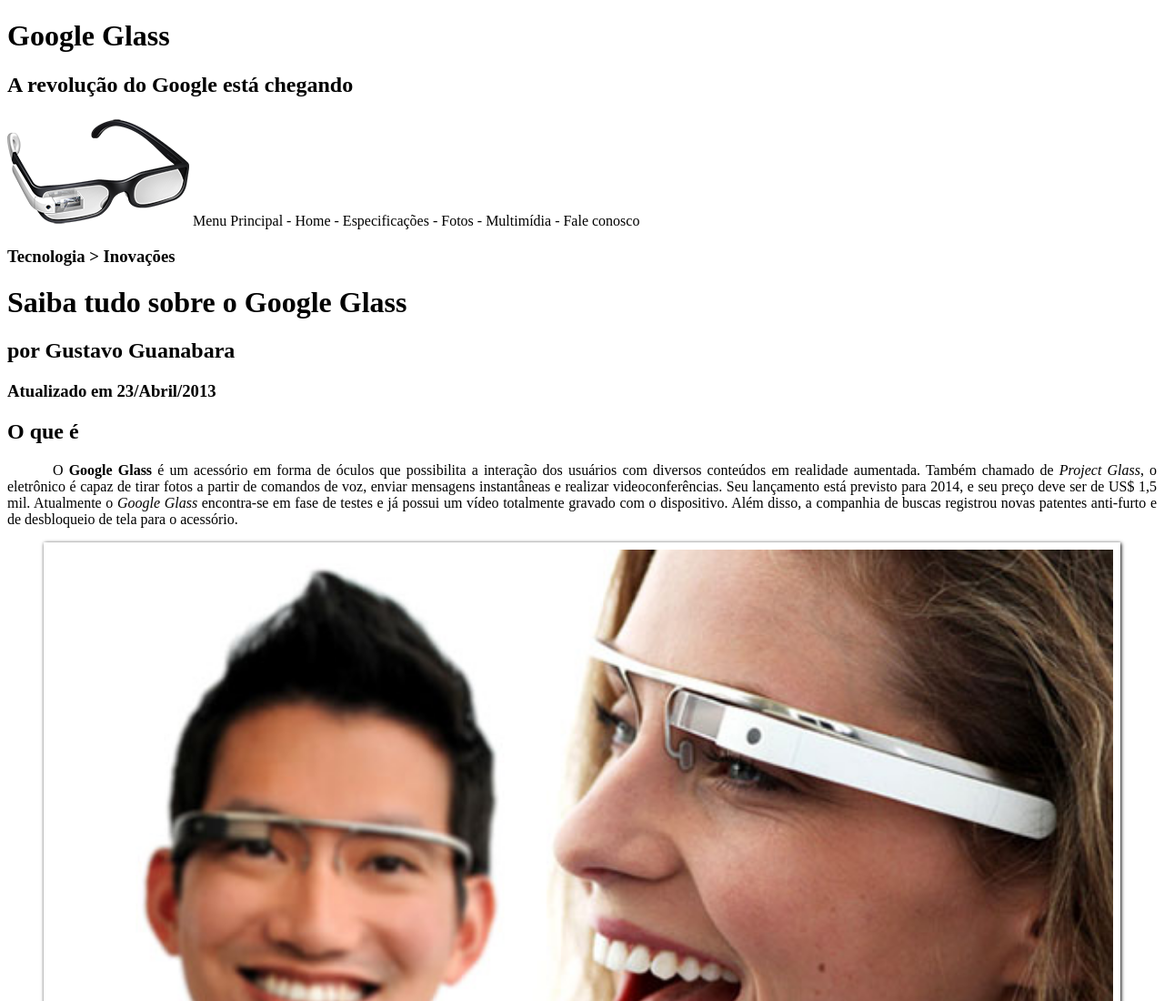
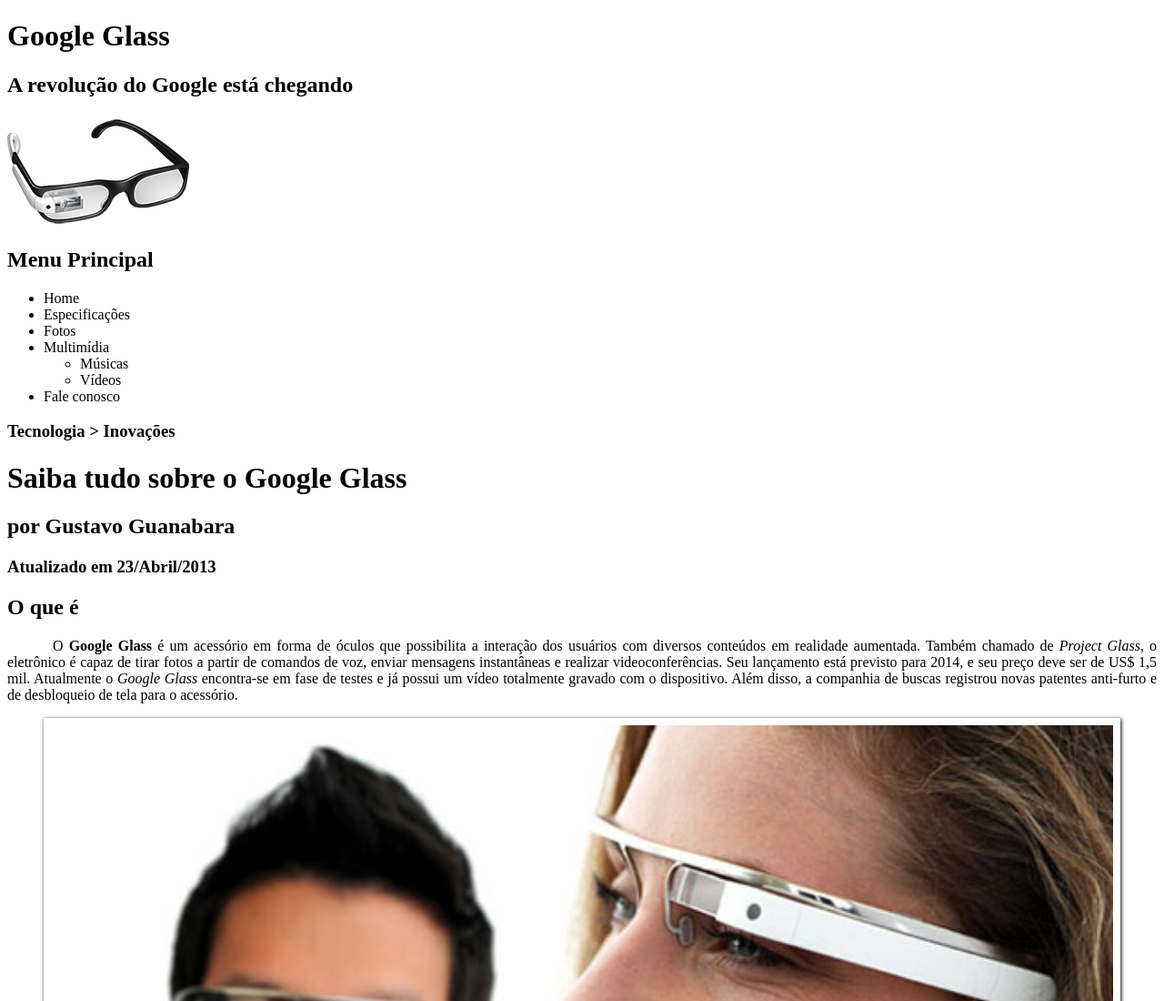
Before and after one commit to sasasaulo/HTML5CursoEmVideo, a plain HTML site: page index.html in a window 1280 px wide. Shown: the top 1100 px of the page at 91% size. Drawn offline with Linux system fonts and the light colour scheme.

Commit message:
Aula 11 - Listas em HTML5 com OL e UL. Comandos usados estão no arquivo tags_comandos_acoes

```diff
--- a/index.html
+++ b/index.html
@@ -16,12 +16,20 @@
 
 				<img src="_imagens/glass-oculos-preto-peq.png"/>
 
-				Menu Principal
-				- Home
-				- Especificações
-				- Fotos
-				- Multimídia
-				- Fale conosco
+				<nav>
+					<h1>Menu Principal</h1>
+						<ul>
+							<li>Home</li>
+							<li>Especificações</li>
+							<li>Fotos</li>
+							<li>Multimídia</li>
+							<ul>
+								<li>Músicas</li>
+								<li>Vídeos</li>
+							</ul>
+							<li>Fale conosco</li>
+						</ul>
+				</nav>
 			</header>
 
 			<hgroup>
```
Also changed, not shown: tags_comandos_acoes.txt.
